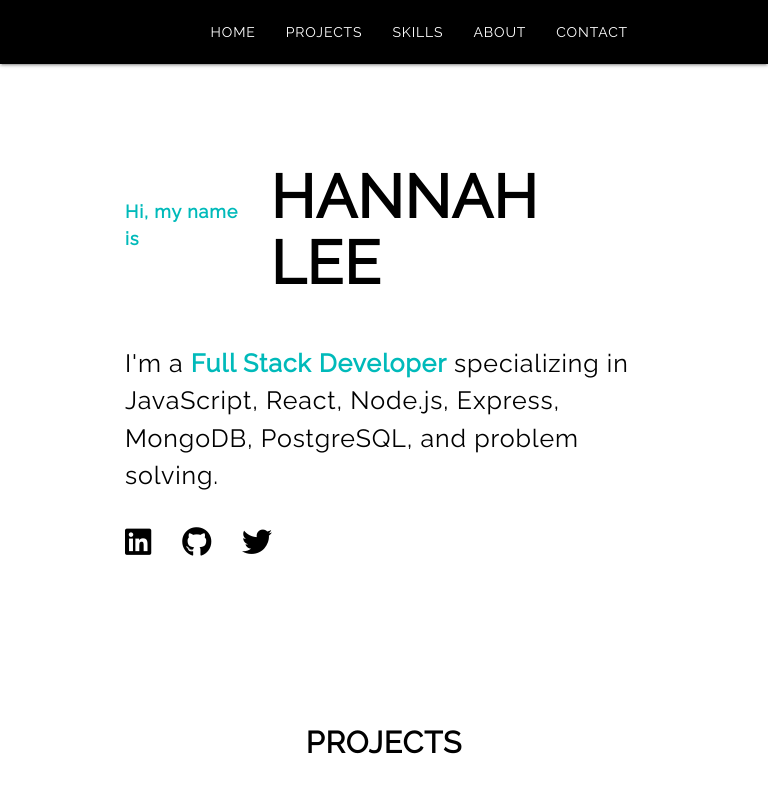
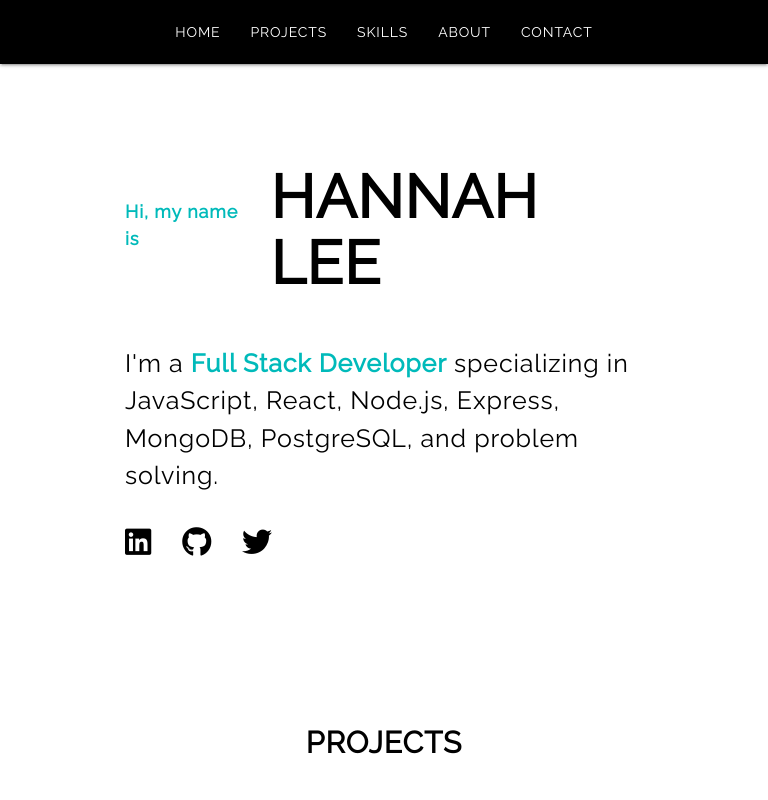
Before and after one commit to RunHannah/react-portfolio, a React (Create React App) app: page / in a window 768 px wide. Shown: the top 800 px of the page. Built offline with nearby package versions, Linux system fonts and the light colour scheme.

Commit message:
adjust  mobile nav

```diff
--- a/src/App.css
+++ b/src/App.css
@@ -50,7 +50,7 @@ body {
 .name {
   display: flex;
   flex-direction: row;
-  justify-content: start;
+  justify-content: flex-start;
   align-items: baseline;
 }
 
@@ -219,6 +219,11 @@ body {
   .wrapper {
     grid-template-columns: repeat(auto-fit, minmax(130px, 1fr));
   }
+
+  .navbar {
+    padding: unset;
+    justify-content: center;
+  }
 }
 
 /************ Smartphones (portrait and landscape) ************/
@@ -305,3 +310,9 @@ body {
     padding: 15px 25px 15px 25px;
   }
 }
+
+@media (max-width: 418px) {
+  nav ul a {
+    padding: 0 8px;
+  }
+}
```
Also changed, not shown: src/components/navbar.jsx (+0 -7 lines).
